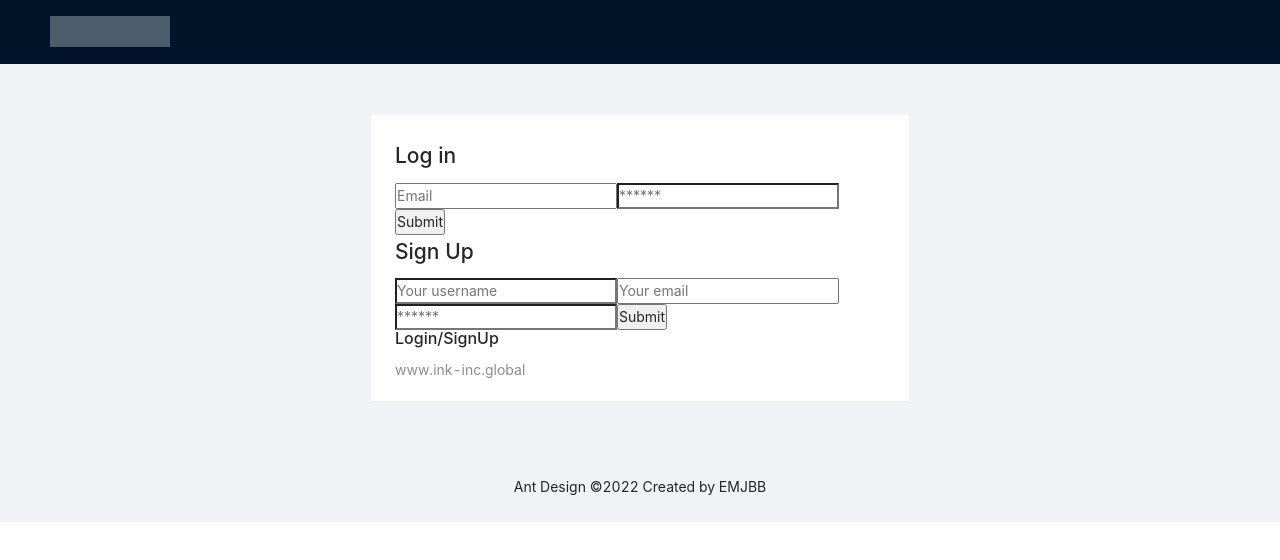
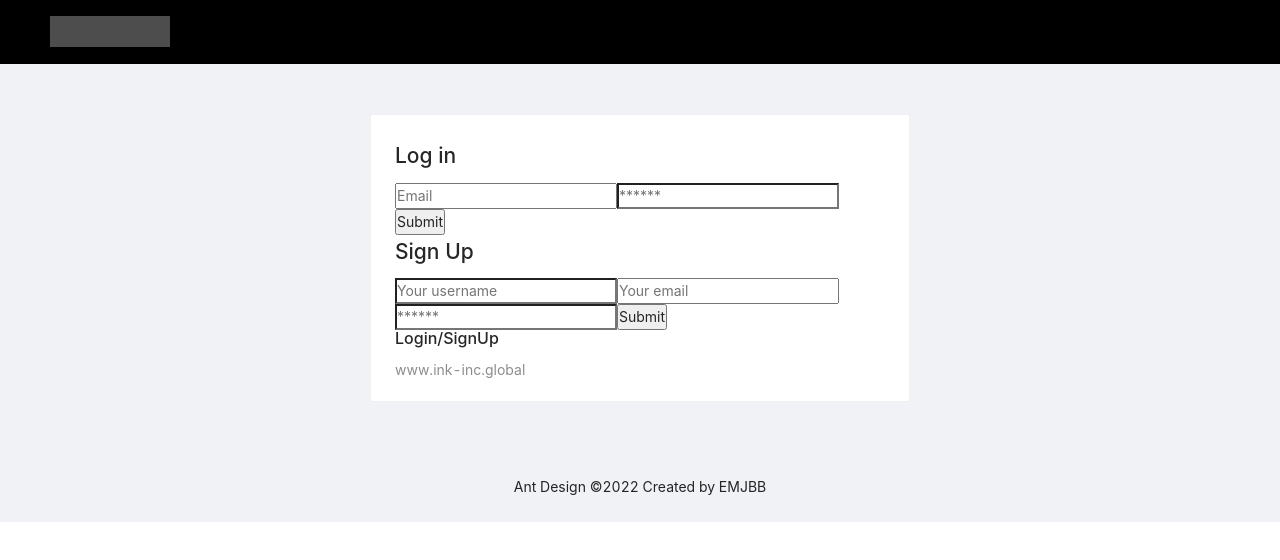
Before and after one commit to EMJBB-Project-3/ink-inc-frontend, a React (Create React App) app: page / in a window 1280 px wide. Shown: the top 560 px of the page. Built offline with nearby package versions, Linux system fonts and the light colour scheme; a web font is replaced by a local one.

Commit message:
working on logo

```diff
--- a/src/components/CreatePost.js
+++ b/src/components/CreatePost.js
@@ -31,7 +31,7 @@ export default function CreatePost() {
         <>
             <div style={{height: '100%', width: '100%'}}>
             <Layout className="layout">
-                <Header style={{ position: 'fixed', zIndex: 1, width: '100%', marginBottom: '100px' }}>
+            <Header style={{ position: 'fixed', zIndex: 1, width: '100%', backgroundColor:"black"}}>
                     {/* <div className="logo" /> */}
                     <Menu theme="dark" mode="horizontal" defaultSelectedKeys={['2']}>
                         <Menu.Item key="1"><NavLink to='/home'>Home</NavLink></Menu.Item>
--- a/src/components/Login.js
+++ b/src/components/Login.js
@@ -1,6 +1,5 @@
 import 'antd/dist/antd.css';
-import { NavLink } from 'react-router-dom';
-import { Layout, Menu, Card, Col, Row } from 'antd';
+import { Layout, Card, Col, Row } from 'antd';
 import LoginForm from './LoginForm'
 import SignUp from './SignUp'
 
@@ -10,7 +9,7 @@ const { Meta } = Card;
 export default function Login() {
     return (
         <Layout>
-    <Header style={{ position: 'fixed', zIndex: 1, width: '100%' }}>
+    <Header style={{ position: 'fixed', zIndex: 1, width: '100%', backgroundColor:"black"}}>
       <div className="logo" />
         {/* <Menu theme="dark" mode="horizontal" defaultSelectedKeys={['2']}>
           <Menu.Item key="1"><NavLink to='/'>Home</NavLink></Menu.Item>
@@ -24,18 +23,15 @@ export default function Login() {
                 <div className="site-card-wrapper">
                     <Row gutter={16}>
                         <Col span={8}>
-                            <Card
-                                hoverable
-                                style={{ width: 540, margin:50 }}
-                            >
+                            <Card hoverable style={{ width: 540, margin:50 }}>
                                 <div>
                                     <div>
                                         <h2>Log in</h2>
                                         <LoginForm />
                                     </div>
                                     <div>
-                                    <h2>Sign Up</h2>
-                                    <SignUp />
+                                        <h2>Sign Up</h2>
+                                        <SignUp />
                                     </div>
 
                                 </div>
@@ -52,7 +48,6 @@ export default function Login() {
         </Layout>
 
 
-
     )
 
 
```
Also changed, not shown: 1 other file (tests, documents, lock files or other folders).
